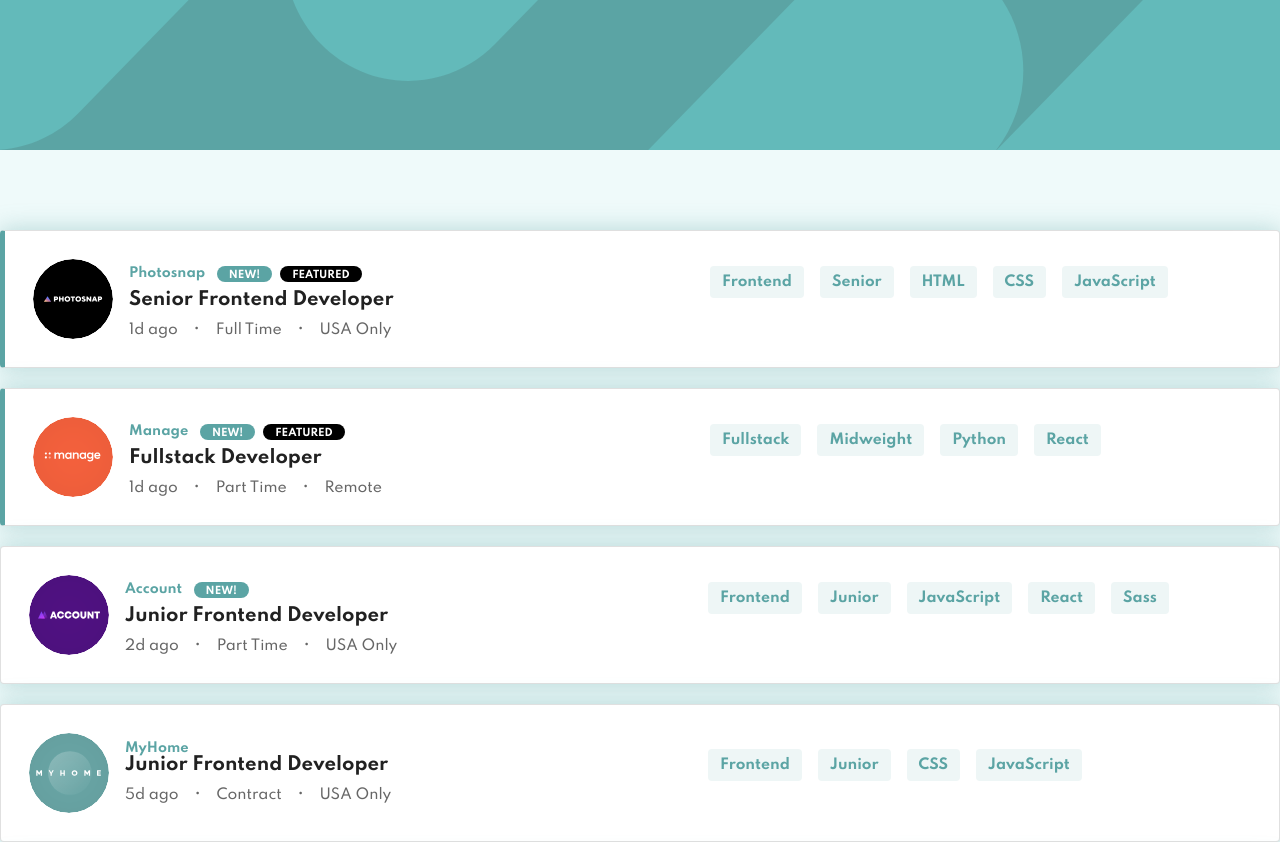
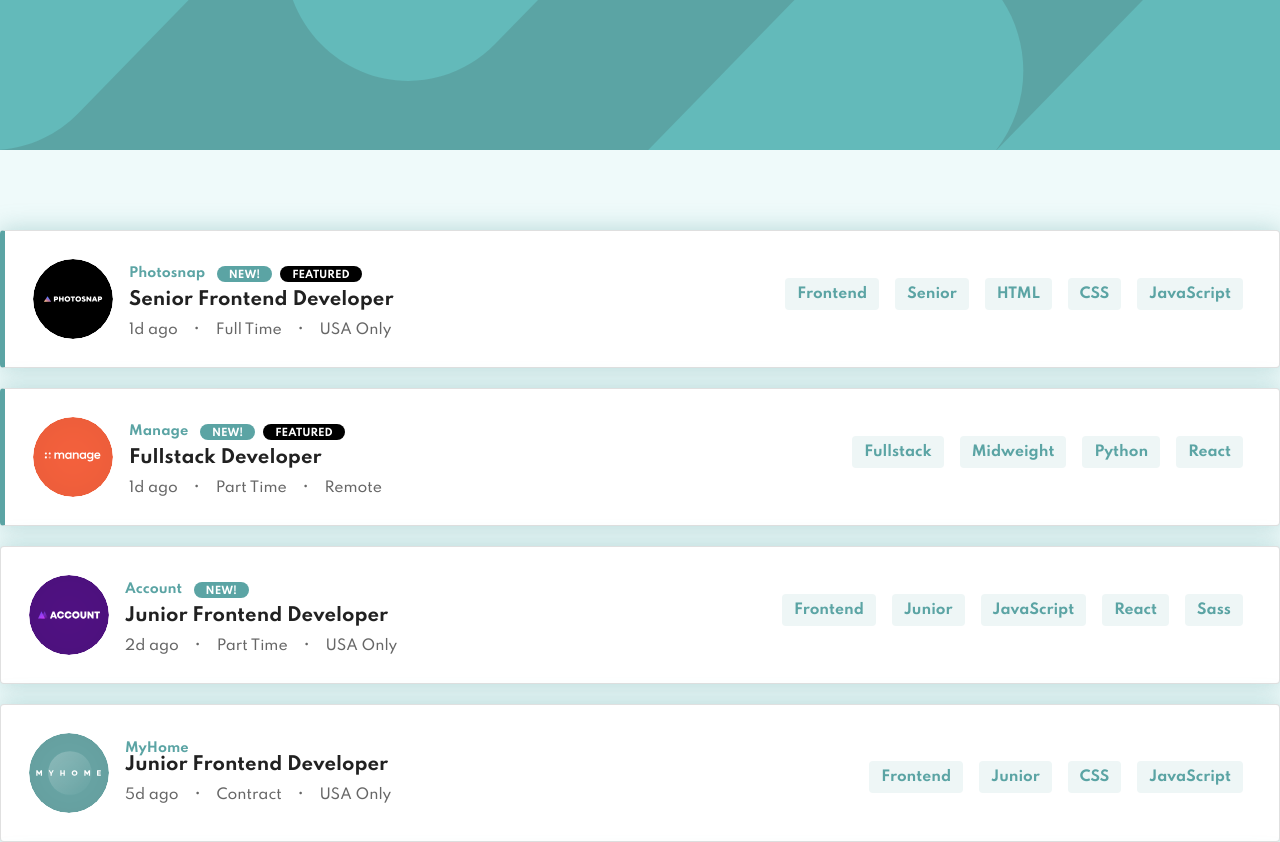
Before and after one commit to josemasf/job-list-and-filter, a Vue app: page / in a window 1280 px wide. Shown: the top 842 px of the page. Built offline with nearby package versions, Linux system fonts and the light colour scheme.

Commit message:
style in labels
add more margin

```diff
--- a/src/components/Card.vue
+++ b/src/components/Card.vue
@@ -29,7 +29,7 @@
       </v-list-item-subtitle>
         </v-col>
         <v-col :cols=6>
-          <div >
+          <div class="mt-3 text-right">
             <v-chip class="primary--text font-weight-bold ma-2" color="filterbg"
       label
       v-for="item in labelInfo(job)" :key="item">
```
